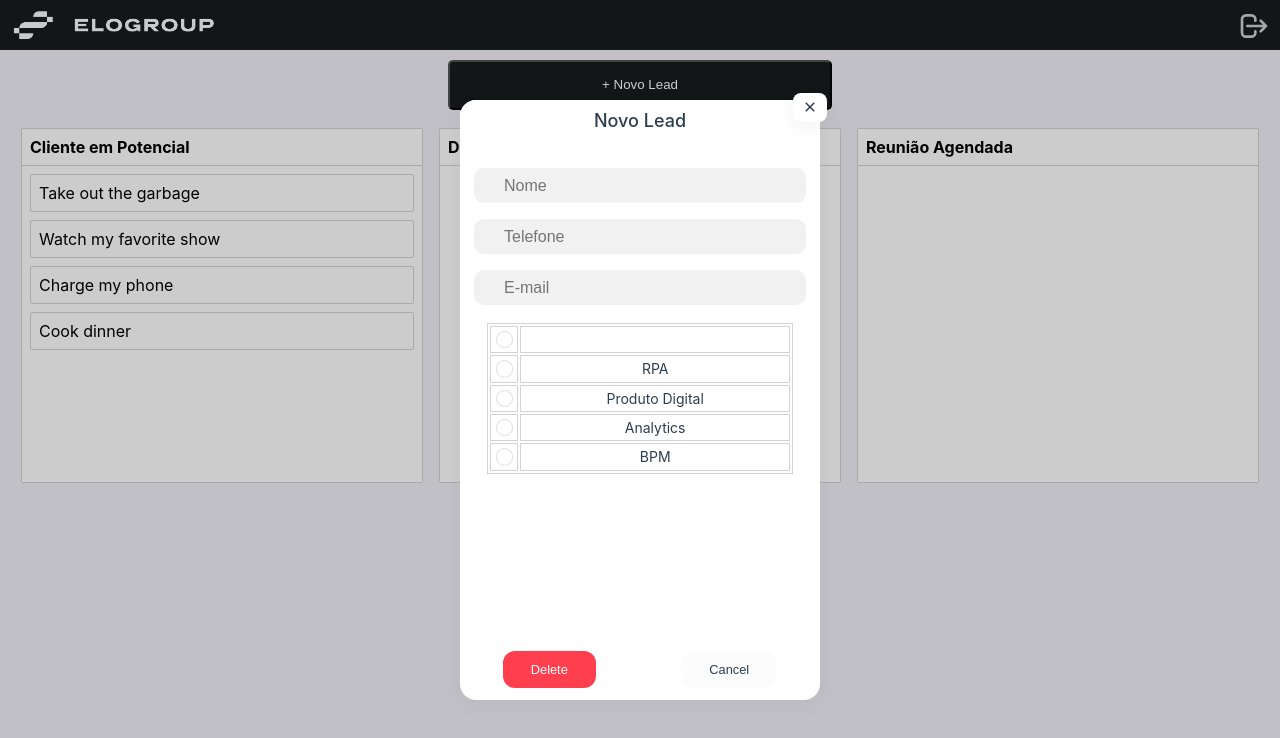
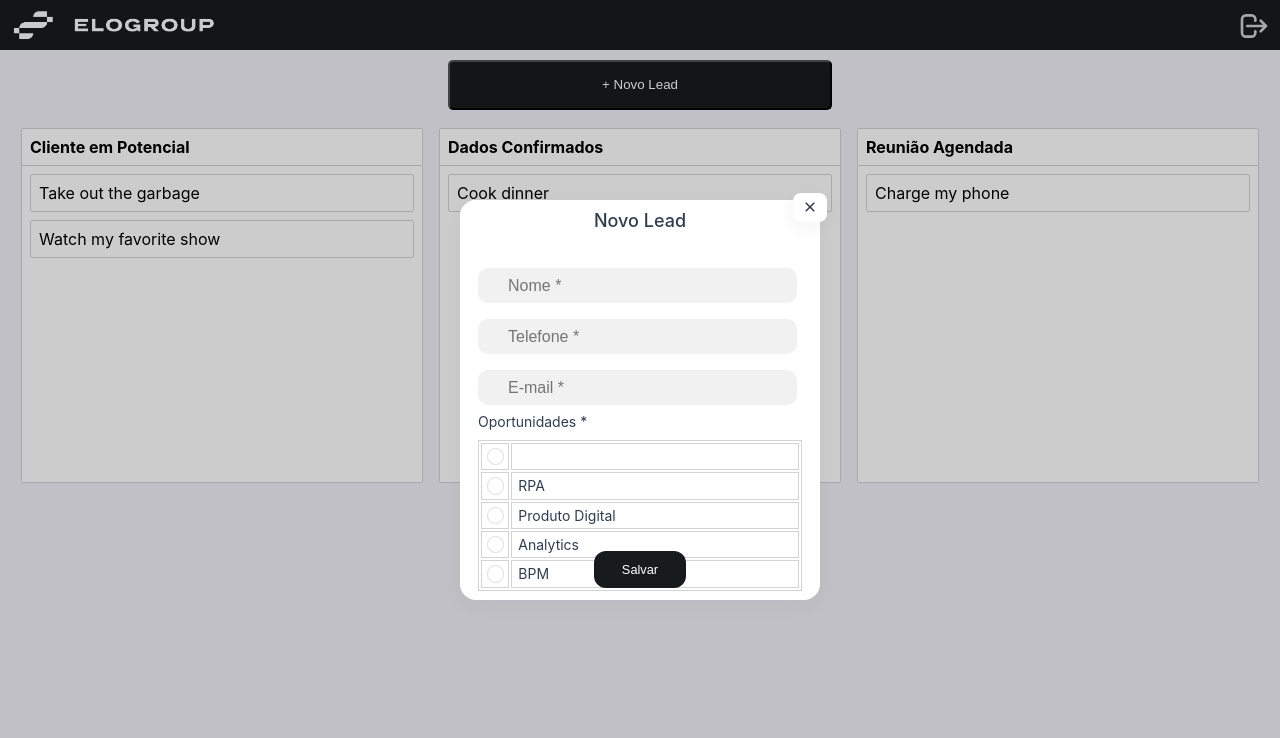
Before and after one commit to RafaelFelps/elogroup-challenge, a React (Create React App) app: page /leads in a window 1280 px wide. Both pictures are taken after a click on the button "+ Novo Lead". Shown: the top 738 px of the page. Built offline with nearby package versions, Linux system fonts and the light colour scheme.

Commit message:
Finalizando cadastro de leads

```diff
--- a/package.json
+++ b/package.json
@@ -20,6 +20,7 @@
     "styled-components": "^5.3.5",
     "sweetalert2": "^11.4.8",
     "typescript": "^4.6.3",
+    "uuid": "^8.3.2",
     "web-vitals": "^2.1.4"
   },
   "scripts": {
@@ -54,6 +55,7 @@
     "@types/react": "^18.0.0",
     "@types/react-beautiful-dnd": "^13.1.2",
     "@types/styled-components": "^5.1.25",
+    "@types/uuid": "^8.3.4",
     "babel-loader": "^8.2.4",
     "html-loader": "^3.1.0",
     "html-webpack-plugin": "^5.5.0",
--- a/src/components/Leads/LeadsTable/initial-data.ts
+++ b/src/components/Leads/LeadsTable/initial-data.ts
@@ -27,17 +27,17 @@ const initialData: InitialData = {
         'column-1': {
             id: 'column-1',
             title: 'Cliente em Potencial',
-            taskIds: ['task-1', 'task-2', 'task-3','task-4'],
+            taskIds: ['task-1', 'task-2'],
         },
         'column-2': {
             id: 'column-2',
             title: 'Dados Confirmados',
-            taskIds: [],
+            taskIds: ['task-4'],
         },
         'column-3': {
             id: 'column-3',
             title: 'Reunião Agendada',
-            taskIds: [],
+            taskIds: ['task-3'],
         }
     },
     // Facilitate reordering of the columns
--- a/src/components/Leads/NewLead/Modal/Checkbox/Checkbox.module.css
+++ b/src/components/Leads/NewLead/Modal/Checkbox/Checkbox.module.css
@@ -17,3 +17,8 @@
 .checkboxRound:checked {
     background-color: #171B1C;
 }
+
+.tdSpan {
+    align-self: flex-start;
+    margin-left: 5px;
+}
--- a/src/components/Leads/NewLead/Modal/Checkbox/CheckboxComponent.tsx
+++ b/src/components/Leads/NewLead/Modal/Checkbox/CheckboxComponent.tsx
@@ -1,9 +1,9 @@
 import styles from './Checkbox.module.css'
 
-interface CheckboxProps{
+interface CheckboxProps {
     checkText: string;
     checkValue: string;
-    onChange?: (e:any) =>(void);
+    onChange?: (e: any) => (void);
     checked: boolean;
 }
 
@@ -11,10 +11,12 @@ const Checkbox = (props: CheckboxProps) => {
     return (
         <tr>
             <td className={styles.checkBoxComlumn}>
-                <input className={styles.checkboxRound} value={props.checkValue} type="checkbox" checked={props.checked} onChange={props.onChange}/>
+                <input className={styles.checkboxRound} value={props.checkValue} type="checkbox" checked={props.checked} onChange={props.onChange} />
             </td>
             <td>
-                {props.checkText}
+                <span className={styles.tdSpan}>
+                    {props.checkText}
+                </span>
             </td>
         </tr>
     );
--- a/src/components/Leads/NewLead/Modal/ModalComponent.module.css
+++ b/src/components/Leads/NewLead/Modal/ModalComponent.module.css
@@ -18,7 +18,7 @@
 
 .modal {
     width: 45vh;
-    height: 600px;
+    height: 50vh;
     background: white;
     color: white;
     z-index: 10;
@@ -44,11 +44,14 @@
 }
 
 .modalContent {
+    display: flex;
+    flex-direction: column;
     padding: 10px;
     font-size: 14px;
     color: #2c3e50;
     text-align: center;
     height: 80%;
+    width: 90%;
 }
 
 .modalForm {
@@ -78,16 +81,20 @@
 }
 
 .oportunityTable {
-    width: 90%;
+    width: 100%;
     margin-top: 10px;
+    text-align: left;
 }
 
-.oportunityTable, th, td{
+.oportunityTable,
+th,
+td {
     border: 1px solid lightgray;
 }
 
-.oportunityTable > thead, .oportunityTable > tbody > tr{
-    padding: 10px!important;
+.oportunityTable>thead,
+.oportunityTable>tbody>tr {
+    padding: 10px !important;
 }
 
 .modalActions {
@@ -127,7 +134,7 @@
     transform: translate(-2px, 2px);
 }
 
-.deleteBtn {
+.submitBtn {
     margin-top: 10px;
     cursor: pointer;
     font-weight: 500;
@@ -135,32 +142,17 @@
     border-radius: 12px;
     font-size: 0.8rem;
     border: none;
-    color: #fff;
-    background: #ff3e4e;
+    color: white;
+    background: #171b1c;
     transition: all 0.25s ease;
 }
 
-.deleteBtn:hover {
-    box-shadow: 0 10px 20px -10px rgba(255, 62, 78, 0.6);
-    transform: translateY(-5px);
-    background: #ff3e4e;
+.submitBtn:hover {
+    box-shadow: none;
+    transform: none;
+    background: #2A3133;
 }
 
-.cancelBtn {
-    margin-top: 10px;
-    cursor: pointer;
-    font-weight: 500;
-    padding: 11px 28px;
-    border-radius: 12px;
-    font-size: 0.8rem;
-    border: none;
-    color: #2c3e50;
-    background: #fcfcfc;
-    transition: all 0.25s ease;
+.oportunitySpan {
+    align-self: flex-start;
 }
-
-.cancelBtn:hover {
-    box-shadow: none;
-    transform: none;
-    background: whitesmoke;
-}
--- a/src/components/Leads/NewLead/Modal/ModalComponent.tsx
+++ b/src/components/Leads/NewLead/Modal/ModalComponent.tsx
@@ -3,6 +3,23 @@ import { useState, useEffect } from "react";
 import styles from "./ModalComponent.module.css";
 import { RiCloseLine } from "react-icons/ri";
 import Checkbox from "./Checkbox/CheckboxComponent";
+import { v4 as uuidv4 } from 'uuid';
+
+const Swal = require('sweetalert2');
+
+// Show modal
+function ShowModal(type: string, message?: string) {
+    let title;
+    type === "success" ? title = "Operação concluída com sucesso" : title = "Ooops";
+
+    Swal.fire({
+        icon: type,
+        title: title,
+        showConfirmButton: false,
+        html: message,
+    })
+}
+
 
 const Modal = ({ setIsOpen }: any) => {
 
@@ -12,6 +29,12 @@ const Modal = ({ setIsOpen }: any) => {
     const [analytics, setAnalytics] = useState(false);
     const [BPM, setBPM] = useState(false);
 
+    // Form fields
+    const [name, setName] = useState("");
+    const [phone, setPhone] = useState("");
+    const [email, setEmail] = useState("");
+
+
     useEffect(() => {
         // If all checkboxes are checked, then the checkAll checkbox will
         // check automatically
@@ -19,19 +42,60 @@ const Modal = ({ setIsOpen }: any) => {
         setCheckAll(isAllChecked);
     }, [RPA, produtoDigital, analytics, BPM])
 
-    // function handleChange(e: any) {
-    //     if (e.target.value === "RPA")
-    //         setRPA(!RPA);
-    //     else if (e.target.value === "Produto Digital")
-    //         setProdutoDigital(!produtoDigital);
-    //     else if (e.target.value === "Analytics")
-    //         setAnalytics(!analytics);
-    //     else if (e.target.value === "BPM")
-    //         setBPM(!BPM);
-    // }
+
+    function handleForm(event: React.FormEvent<HTMLFormElement>) {
+        // Preventing the page from reloading
+        event.preventDefault();
+        let hasErrors = false;
+
+        if (name === "" || phone === "" || email === "") {
+            ShowModal("error", "Preencha todos os campos, tente novamente.");
+            hasErrors = true;
+            return hasErrors;
+        }
+
+        if (!RPA && !produtoDigital && !analytics && !BPM) {
+            ShowModal("error", "Selecione pelo menos 1 item, tente novamente.");
+            hasErrors = true;
+            return hasErrors;
+        }
+
+        if (!hasErrors) {
+            saveLead();
+        }
+    }
+
+
+    function saveLead() {
+
+        let leadTypes = [];
+        leadTypes.push(RPA ? "RPA" : null);
+        leadTypes.push(produtoDigital ? "Produto Digital" : null);
+        leadTypes.push(analytics ? "Analytics" : null);
+        leadTypes.push(BPM ? "BPM" : null);
+
+        const loggedUser = localStorage.getItem("LoggedUser");
+        // Get list of all leads
+        let allLeads = JSON.parse(localStorage.getItem("Leads") || '[]');
+
+        const leadObject = {
+            username: loggedUser,
+            name: name,
+            telephone: phone,
+            email: email,
+            oportunities: leadTypes,
+            id: uuidv4()
+        } || {};
+
+        localStorage.setItem("Leads", JSON.stringify([...allLeads, leadObject]));
+        setIsOpen(false);
+        ShowModal("success", "Operação concluída com sucesso!");
+
+
+
+    }
 
     function checkAllCheckboxes() {
-        console.log("TESTE")
         const isAllChecked = RPA && produtoDigital && analytics && BPM;
         setCheckAll(!isAllChecked);
         setRPA(!isAllChecked);
@@ -56,40 +120,37 @@ const Modal = ({ setIsOpen }: any) => {
                     </button>
 
                     {/* MODAL CONTENT */}
+                    <form action="" className={styles.modalForm} onSubmit={handleForm}>
                         <div className={styles.modalContent}>
-                        <form action="" className={styles.modalForm}>
-                            <input placeholder="Nome" name="name" type="text" />
-                            <input placeholder="Telefone" name="phone" type="text" />
-                            <input placeholder="E-mail" name="email" type="text" />
+                            <input placeholder="Nome *" name="name" type="text" onChange={e => setName(e.target.value)} value={name} />
+                            <input placeholder="Telefone *" name="phone" type="text" onChange={e => setPhone(e.target.value)} value={phone} />
+                            <input placeholder="E-mail *" name="email" type="text" onChange={e => setEmail(e.target.value)} value={email} />
+                            <span className={styles.oportunitySpan} >Oportunidades *</span>
                             <table className={styles.oportunityTable}>
                                 <thead>
-                                    <Checkbox checked={checkAll} checkValue="All" checkText="" onChange={checkAllCheckboxes}/>
+                                    <Checkbox checked={checkAll} checkValue="All" checkText="" onChange={checkAllCheckboxes} />
+                                </thead>
+                                <tbody>
                                     <Checkbox checked={RPA} checkValue="RPA" checkText="RPA" onChange={() => setRPA(!RPA)} />
                                     <Checkbox checked={produtoDigital} checkValue="Produto Digital" checkText="Produto Digital" onChange={() => setProdutoDigital(!produtoDigital)} />
                                     <Checkbox checked={analytics} checkValue="Analytics" checkText="Analytics" onChange={() => setAnalytics(!analytics)} />
                                     <Checkbox checked={BPM} checkValue="BPM" checkText="BPM" onChange={() => setBPM(!BPM)} />
-                                </thead>
-                                <tbody>
-
                                 </tbody>
                             </table>
-                        </form>
                         </div>
 
                         {/* MODAL FOOTER */}
                         <div className={styles.modalActions}>
                             <div className={styles.actionsContainer}>
-                            <button className={styles.deleteBtn} onClick={() => setIsOpen(false)}>
-                                Delete
-                            </button>
                                 <button
-                                className={styles.cancelBtn}
-                                onClick={() => setIsOpen(false)}
+                                    type="submit"
+                                    className={styles.submitBtn}
                                 >
-                                Cancel
+                                    Salvar
                                 </button>
                             </div>
                         </div>
+                    </form>
                 </div>
             </div>
         </>
```
Also changed, not shown: src/components/Leads/NewLead/Modal/TableMock.js (deleted, +0 -18 lines), src/components/Leads/NewLead/Modal/userModel.json (added, +21 -0 lines), 1 other file (tests, documents, lock files or other folders). Lines whose indentation alone changed are shown as unchanged.
